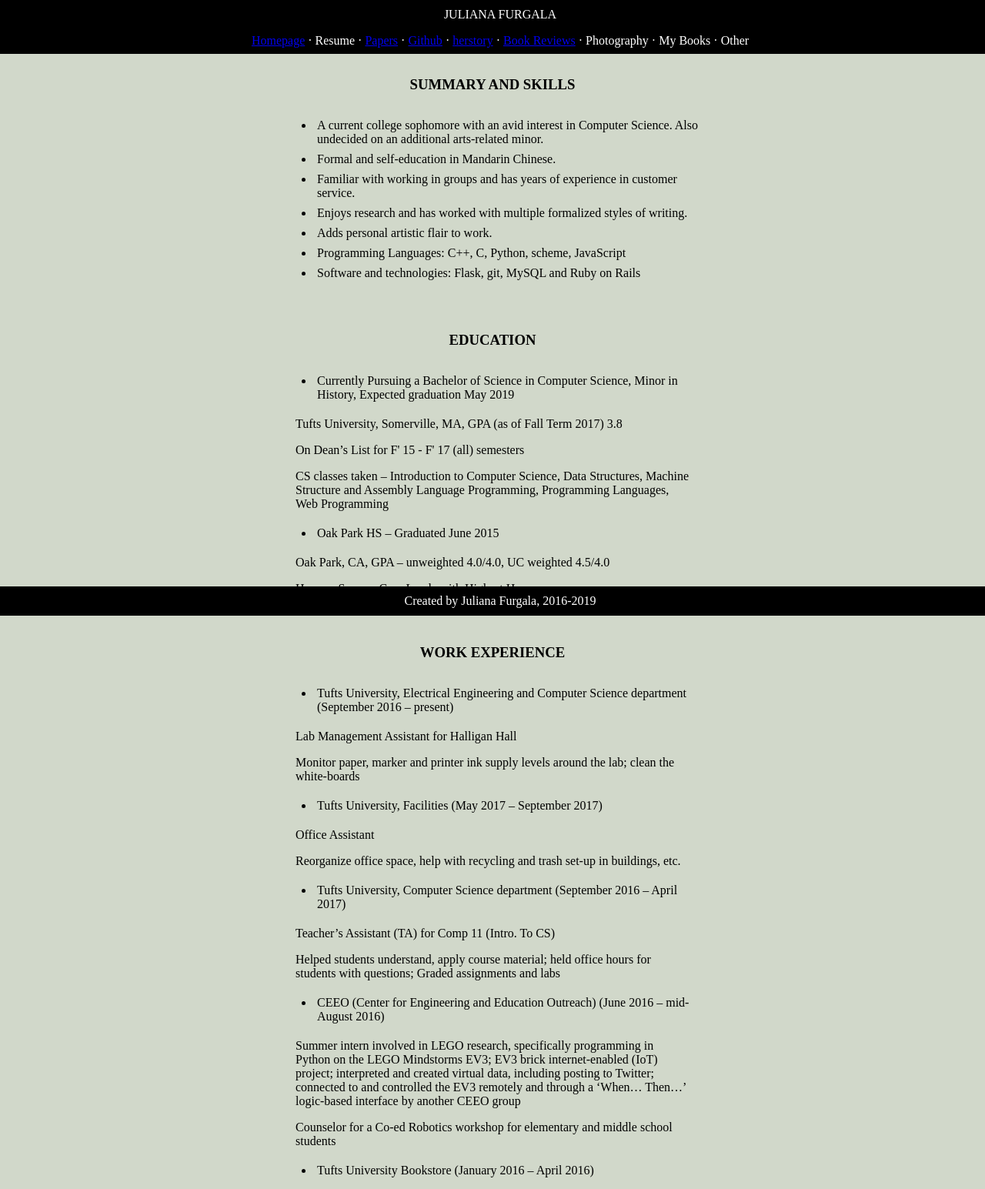
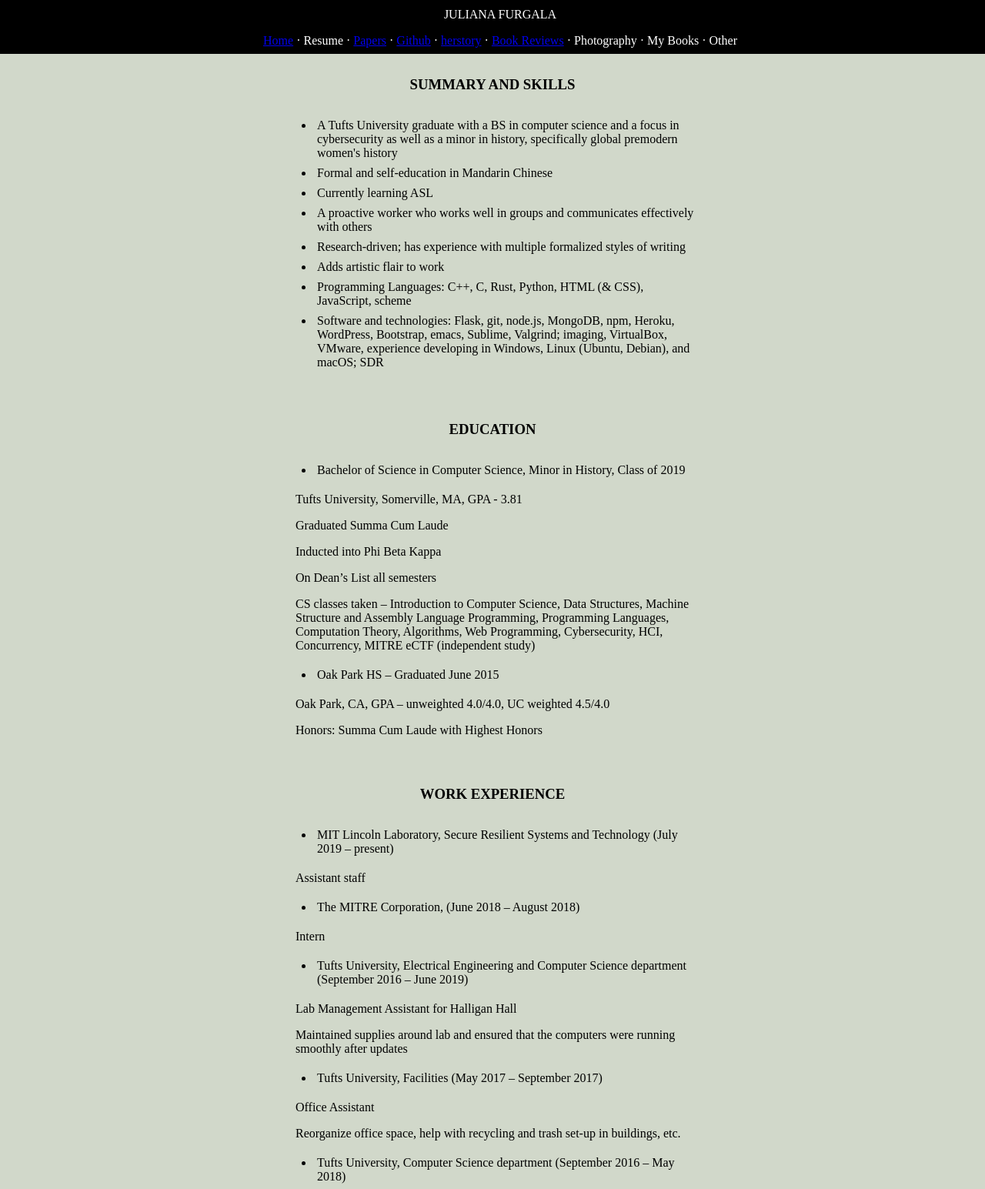
Before and after one commit to BookBytes/BookBytes, a plain HTML site: page resume.html in a window 1280 px wide. Shown: the top 1545 px of the page at 77% size. Drawn offline with Linux system fonts and the light colour scheme.

Commit message:
Updated resume, part 1

```diff
--- a/home.css
+++ b/home.css
@@ -10,7 +10,6 @@
     width: 100%;
     padding: 10px;
     text-align: center;
-    position: absolute;
     /* Ref https://www.freecodecamp.org/news/
        how-to-keep-your-footer-where-it-belongs-59c6aa05c59c/ */
     bottom: 0;
--- a/resume.html
+++ b/resume.html
@@ -3,7 +3,7 @@
     <head>
         <link rel="stylesheet" href="home.css"/>
         <link rel="stylesheet" href="common.css"/>
-    <div class="navbar">JULIANA FURGALA <p><a href="../index.html">Homepage</a> · Resume · <a href="../papers.html">Papers</a> · <a href="https://github.com/BookBytes">Github</a> · <a href="../herstory/index.html">herstory</a> · <a href="https://readrelaxreview.blogspot.com/">Book Reviews</a> · Photography · My Books · Other</p></div>
+        <div class="navbar">JULIANA FURGALA <p><a href="../index.html">Home</a> · Resume · <a href="../papers.html">Papers</a> · <a href="https://github.com/BookBytes">Github</a> · <a href="../herstory/index.html">herstory</a> · <a href="https://readrelaxreview.blogspot.com/">Book Reviews</a> · Photography · My Books · Other</p></div>
         <title>Resume</title>
         <meta name="viewport" content="width=device-width; initial-scale=1.0; maximum-scale=1.0; user-scalable=0;" />
         <meta charset="utf-8"/>
@@ -12,57 +12,92 @@
         <p></p>
         <h3>SUMMARY AND SKILLS</h3>
         <p></p>
-        <ul><li>A current college sophomore with an avid interest in Computer Science. Also undecided on an additional arts-related minor.</li>
-          <li>Formal and self-education in Mandarin Chinese.</li>
-    <li>Familiar with working in groups and has years of experience in customer service.</li>
-    <li>Enjoys research and has worked with multiple formalized styles of writing.</li>
-    <li>Adds personal artistic flair to work.</li>
-    <li>Programming Languages: C++, C, Python, scheme, JavaScript</li>
-    <li>Software and technologies: Flask, git, MySQL and Ruby on Rails</ul><br/>
+        <ul>
+            <li>A Tufts University graduate with a BS in computer science and a focus in cybersecurity as well as a minor in history, specifically global premodern women's history</li>
+            <li>Formal and self-education in Mandarin Chinese</li>
+            <li>Currently learning ASL</li>
+            <li>A proactive worker who works well in groups and communicates effectively with others</li>
+            <li>Research-driven; has experience with multiple formalized styles of writing</li>
+            <li>Adds artistic flair to work</li>
+            <li>Programming Languages: C++, C, Rust, Python, HTML (& CSS), JavaScript, scheme</li>
+            <li>Software and technologies: Flask, git, node.js, MongoDB, npm, Heroku, WordPress, Bootstrap, emacs, Sublime, Valgrind; imaging, VirtualBox, VMware, experience developing in Windows, Linux (Ubuntu, Debian), and macOS; SDR
+        </ul>
+        <br/>
         <p></p>
+
         <h3>EDUCATION</h3>
         <p></p>
-        <ul><li>Currently Pursuing a Bachelor of Science in Computer Science, Minor in History, Expected graduation May 2019</li></ul>
-        <a class="entry"><p>Tufts University, Somerville, MA, GPA (as of Fall Term 2017) 3.8</p>
-        <p>On Dean’s List for F' 15 - F' 17 (all) semesters</p>
-        <p>CS classes taken – Introduction to Computer Science, Data Structures, Machine Structure and Assembly Language Programming, Programming Languages, Web Programming</p></a>
+        <ul>
+            <li>Bachelor of Science in Computer Science, Minor in History, Class of 2019</li>
+        </ul>
+        <a class="entry"><p>Tufts University, Somerville, MA, GPA - 3.81</p>
+        <p>Graduated Summa Cum Laude</p>
+        <p>Inducted into Phi Beta Kappa</p>
+        <p>On Dean’s List all semesters</p>
+        <p>CS classes taken – Introduction to Computer Science, Data Structures, Machine Structure and Assembly Language Programming, Programming Languages, Computation Theory, Algorithms, Web Programming, Cybersecurity, HCI, Concurrency, MITRE eCTF (independent study)</p></a>
 
-        <ul><li>Oak Park HS – Graduated June 2015</li></ul>
+        <ul>
+            <li>Oak Park HS – Graduated June 2015</li>
+        </ul>
         <a class="entry"><p>Oak Park, CA, GPA – unweighted 4.0/4.0, UC weighted 4.5/4.0</p>
         <p>Honors: Summa Cum Laude with Highest Honors</p><br/></a>
         <p></p>
+
         <h3>WORK EXPERIENCE</h3>
         <p></p>
-  <ul><li>Tufts University, Electrical Engineering and Computer Science department (September 2016 – present)</li></ul>
+        <ul>
+            <li>MIT Lincoln Laboratory, Secure Resilient Systems and Technology (July 2019 – present)</li>
+        </ul>
+        <a class="entry"><p>Assistant staff</p>
+        <p></p></a>
+
+        <ul>
+            <li>The MITRE Corporation,  (June 2018 – August 2018)</li>
+        </ul>
+        <a class="entry"><p>Intern</p>
+        <p></p></a>
+
+        <ul>
+            <li>Tufts University, Electrical Engineering and Computer Science department (September 2016 – June 2019)</li>
+        </ul>
         <a class="entry"><p>Lab Management Assistant for Halligan Hall</p>
-        <p>Monitor paper, marker and printer ink supply levels around the lab; clean the white-boards</p></a>
+        <p>Maintained supplies around lab and ensured that the computers were running smoothly after updates</p></a>
 
-        <ul><li>Tufts University, Facilities (May 2017 – September 2017)</li></ul>
+        <ul>
+            <li>Tufts University, Facilities (May 2017 – September 2017)</li>
+        </ul>
         <a class="entry"><p>Office Assistant</p>
         <p>Reorganize office space, help with recycling and trash set-up in buildings, etc.</p></a>
 
-        <ul><li>Tufts University, Computer Science department (September 2016 – April 2017)</li></ul>
-        <a class="entry"><p>Teacher’s Assistant (TA) for Comp 11 (Intro. To CS)</p>
-        <p>Helped students understand, apply course material; held office hours for students with questions; Graded assignments and labs</p></a>
+        <ul>
+            <li>Tufts University, Computer Science department (September 2016 – May 2018)</li>
+        </ul>
+        <a class="entry"><p>Teacher’s Assistant (TA) for COMP11 (Intro To CS), COMP20 (Web Development), and COMP116 (Cybersecurity)</p>
+        <p>Helped students internalize and apply course material; held office hours for students with questions; Graded assignments and labs</p></a>
 
-        <ul><li>CEEO (Center for Engineering and Education Outreach) (June 2016 – mid-August 2016)</li></ul>
+        <ul>
+            <li>CEEO (Center for Engineering and Education Outreach) (June 2016 – mid-August 2016)</li>
+        </ul>
         <a class="entry"><p>Summer intern involved in LEGO research, specifically programming in Python on the LEGO Mindstorms EV3; EV3 brick internet-enabled (IoT) project; interpreted and created virtual data, including posting to Twitter; connected to and controlled the EV3 remotely and through a ‘When… Then…’ logic-based interface by another CEEO group</p>
         <p>Counselor for a Co-ed Robotics workshop for elementary and middle school students</p></a>
 
-  <ul><li>Tufts University Bookstore (January 2016 – April 2016)</li></ul>
+        <ul>
+            <li>MAE, start-up company (June 2017 – December 2017)</li>
+        </ul>
+        <a class="entry"><p>Front End Developer & UI/UX Designer</p>
+        <p>Implemented front end of demo website for a service based on a shared group vision. Responsible for design choices. Communicated with back end developers. Participated in group discussions.</p></a>
+
+        <ul>
+            <li>Tufts University Bookstore (January 2016 – April 2016)</li>
+        </ul>
         <a class="entry"><p>Cashier; responsibilities included but were not limited to assisting customers; sorting/placing merchandise on the floor; checking out customers; creating defective item logs; preparing online textbook orders; making/correcting product labels; taking inventory; sometimes helped with textbook preparation, orders, and purchases, etc.</p>
         <p>The bookstore is run through Barnes & Nobles so I was a Barnes and Nobles employee.</p></a>
-
-        <ul><li>Julifur (Summer 2013 to 2016)</li></ul>
-        <a class="entry"><p>Self-employed</p>
-        <p>Founder; design advertisements/graphics in English and Chinese for businesses. <br/>
-  Donated most of earnings to Cancer Support Community in Westlake Village.</p></a>
         <br/>
         <p></p>
+
         <h3>CERTIFICATIONS / ACHIEVEMENTS</h3>
         <p></p>
-          <h4>Polyhack Team Finalist Designer (Tufts 2015 Hackathon)<br/>
-    “First-time Teams” category, November 2015</h4>
+        <h4>Polyhack Team Finalist Designer (Tufts 2015 Hackathon)<br/>“First-time Teams” category, November 2015</h4>
 
         <h4>President's Volunteer Service Award, <br/>April/May 2014</h4>
 
@@ -72,8 +107,8 @@
 
         <h4>AP Scholar with Distinction Award Recipient, <br/>April 2015</h4>
         <br/>
+        <p> </p>
 
-  <p> </p>
         <h3>VOLUNTEER EXPERIENCE / ACTIVITIES</h3>
         <p> </p>
         <h3>Journalism</h3>
```
Also changed, not shown: index.html (+1 -1 lines), papers.html (+1 -1 lines). Lines whose indentation alone changed are shown as unchanged.
